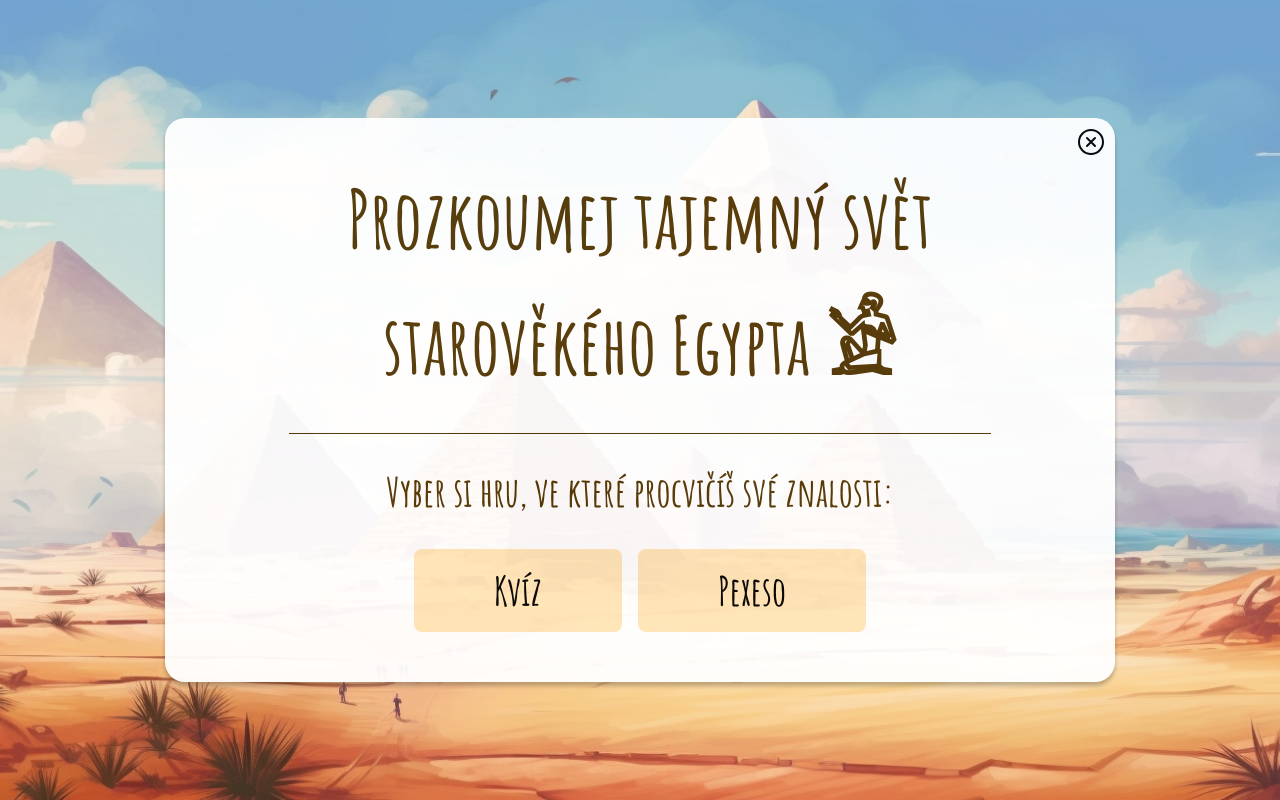
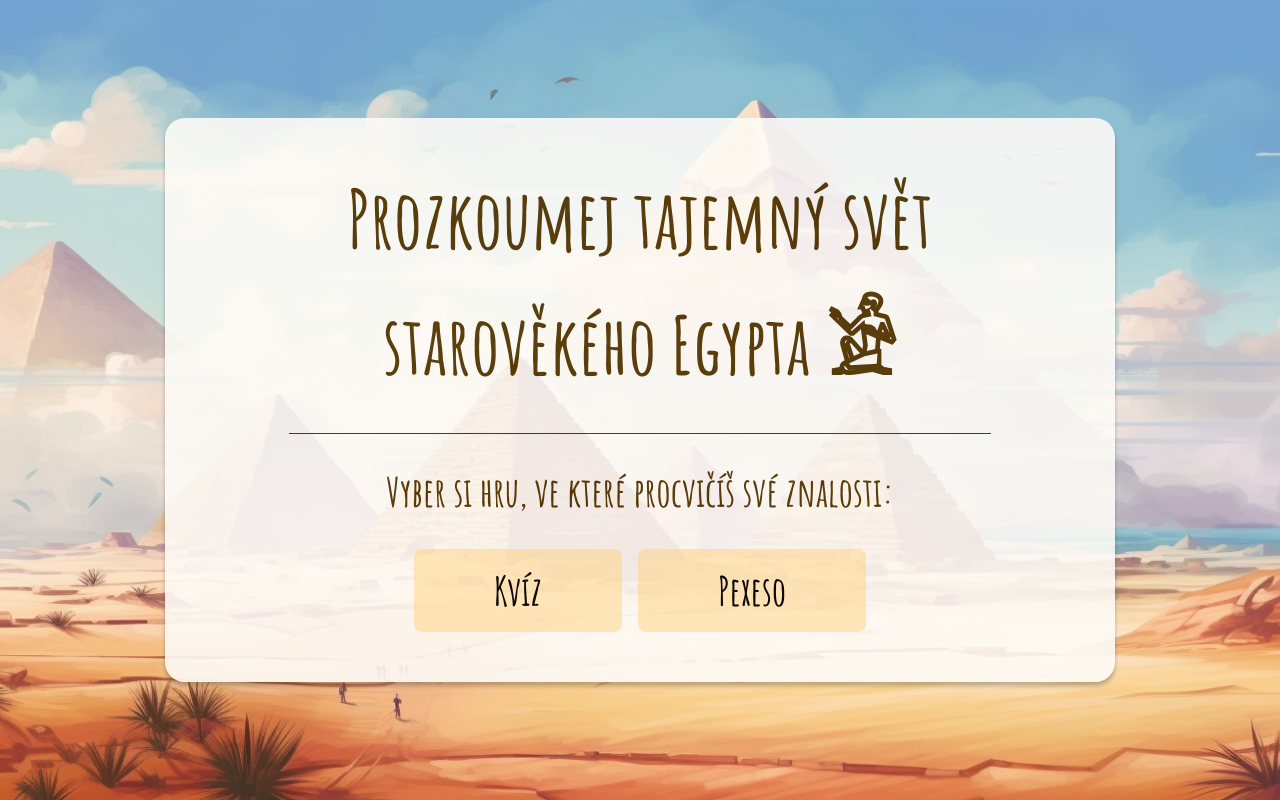
Before and after one commit to evadob/memory-game, a React (Vite) app: page / in a window 1280 px wide. Built offline with nearby package versions, Linux system fonts and the light colour scheme; no server answers.

Commit message:
feat: layout

```diff
--- a/src/App.module.css
+++ b/src/App.module.css
@@ -1,4 +1,4 @@
-.wrapper {
+/* .wrapper {
   display: flex;
   justify-content: center;
   align-items: center;
@@ -17,7 +17,6 @@
 
 .content {
   padding: 50px 85px;
-  /* width: 100%; */
 }
 
 .closeIcon {
@@ -26,4 +25,4 @@
   right: 0;
   margin: 0.5rem;
   cursor: pointer;
-}
+} */
--- a/src/App.tsx
+++ b/src/App.tsx
@@ -1,6 +1,6 @@
 import { QueryClient, QueryClientProvider } from "react-query";
 import { RouterProvider, createBrowserRouter } from "react-router-dom";
-import classes from "./App.module.css";
+import { Layout } from "./Layout/Layout";
 import { HomePage } from "./pages/HomePage/HomePage";
 import { MemoryGame } from "./pages/MemoryGame/MemoryGame";
 import { Quiz } from "./pages/Quiz/Quiz";
@@ -8,7 +8,12 @@ import { QuizList } from "./pages/QuizList/QuizList";
 
 const queryClient = new QueryClient();
 
+export const App = () => {
   const router = createBrowserRouter([
+    {
+      path: "/",
+      element: <Layout />,
+      children: [
         {
           path: "/",
           element: <HomePage />,
@@ -25,27 +30,13 @@ const router = createBrowserRouter([
           path: "/quiz/:quizId/:questionNumber",
           element: <Quiz />,
         },
+      ],
+    },
   ]);
-
-export const App = () => {
-  const handleCloseButtonClick = () => {
-    router.navigate("/");
-  };
 
   return (
     <QueryClientProvider client={queryClient}>
-      <div className={classes.wrapper}>
-        <div className={classes.container}>
-          <img
-            src="../public/img/close-icon.svg"
-            className={classes.closeIcon}
-            onClick={handleCloseButtonClick}
-          />
-          <div className={classes.content}>
       <RouterProvider router={router} />
-          </div>
-        </div>
-      </div>
     </QueryClientProvider>
   );
 };
--- a/src/Layout/Layout.module.css
+++ b/src/Layout/Layout.module.css
@@ -0,0 +1,30 @@
+.wrapper {
+  display: flex;
+  justify-content: center;
+  align-items: center;
+  height: 100vh;
+}
+
+.container {
+  width: 950px;
+  background: rgba(253, 250, 246, 0.95);
+  border-radius: 20px;
+  box-shadow: 0px 4px 4px rgba(0, 0, 0, 0.25);
+  margin: 1rem;
+  position: relative;
+  opacity: 0.94;
+}
+
+.content {
+  padding: 50px 85px;
+  /* width: 100%; */
+}
+
+.closeIcon {
+  width: 2rem;
+  position: absolute;
+  right: 0;
+  top: 0;
+  margin: 0.5rem;
+  cursor: pointer;
+}
--- a/src/Layout/Layout.tsx
+++ b/src/Layout/Layout.tsx
@@ -1,14 +1,25 @@
-import { Outlet, useLocation } from "react-router-dom";
-import classes from ".App.module.css";
+import { Outlet, useLocation, useNavigate } from "react-router-dom";
+import classes from "./Layout.module.css";
 
 export const Layout = () => {
   const location = useLocation();
+  const navigate = useNavigate();
+
+  const handleClickBackButton = () => {
+    navigate("/");
+  };
 
   return (
     <div className={classes.wrapper}>
       <div className={classes.container}>
         <div className={classes.content}>
-          {location.pathname === "/" ? null : "close button"}
+          {location.pathname === "/" ? null : (
+            <img
+              src="../public/img/close-icon.svg"
+              className={classes.closeIcon}
+              onClick={handleClickBackButton}
+            />
+          )}
           <Outlet />
         </div>
       </div>
--- a/src/pages/MemoryGame/MemoryGame.tsx
+++ b/src/pages/MemoryGame/MemoryGame.tsx
@@ -58,7 +58,6 @@ export const MemoryGame = () => {
     // check if both choices are not zero
     if (choiceOne !== 0 && choiceTwo !== 0) {
       setDisabled(true);
-      // get the choice cards
       const cardOne = cards.find((card) => card.id === choiceOne);
       const cardTwo = cards.find((card) => card.id === choiceTwo);
       // check if the choices are a match
@@ -89,6 +88,7 @@ export const MemoryGame = () => {
     setDisabled(false);
   };
 
+  // increase the score
   const increaseScore = () => {
     setScore((prevScore) => prevScore + 1);
     // finished game
@@ -97,6 +97,7 @@ export const MemoryGame = () => {
     }
   };
 
+  // shuffle the cards on the first render
   useEffect(() => {
     shuffleCards();
   }, []);
--- a/src/pages/QuizList/QuizList.module.css
+++ b/src/pages/QuizList/QuizList.module.css
@@ -18,6 +18,10 @@
   height: 7rem;
 }
 
+.quizList li:hover {
+  background-color: #ffd8cf;
+}
+
 .quizListNumber {
   margin: auto;
 }
--- a/src/pages/QuizQuestion/QuizQuestion.module.css
+++ b/src/pages/QuizQuestion/QuizQuestion.module.css
@@ -7,7 +7,7 @@
 .quizPhoto {
   width: 390px;
   height: 390px;
-  background-color: #f5f5f5;
+  background-color: #ffe9e4;
 }
 
 .quizQuestion h2 {
@@ -24,6 +24,11 @@
 .quizAnswers li {
   padding: 20px 20px;
   border-radius: 20px;
-  background-color: #f5f5f5;
+  background-color: #ffe9e4;
   cursor: pointer;
 }
+
+.quizAnswers li:hover,
+.quizAnswers li:focus {
+  background-color: #ffd8cf;
+}
```
Lines whose indentation alone changed are shown as unchanged.
